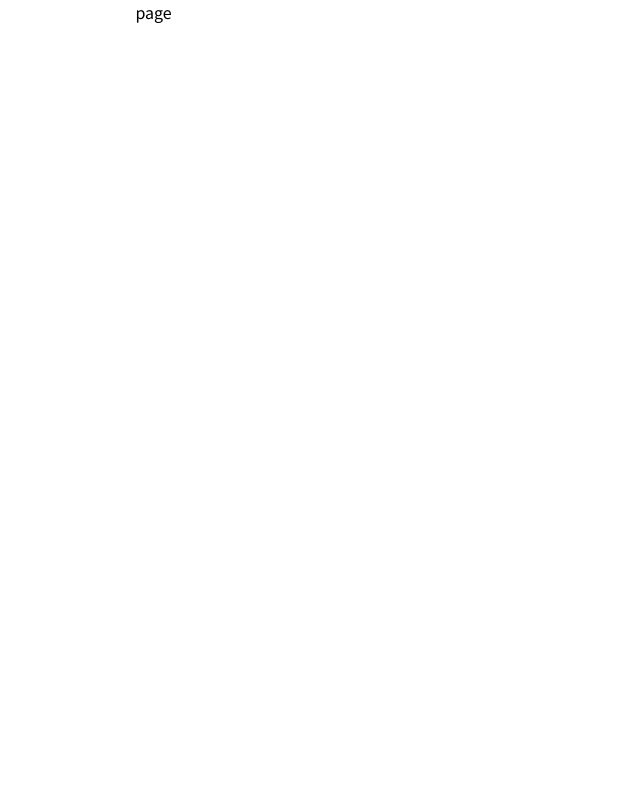
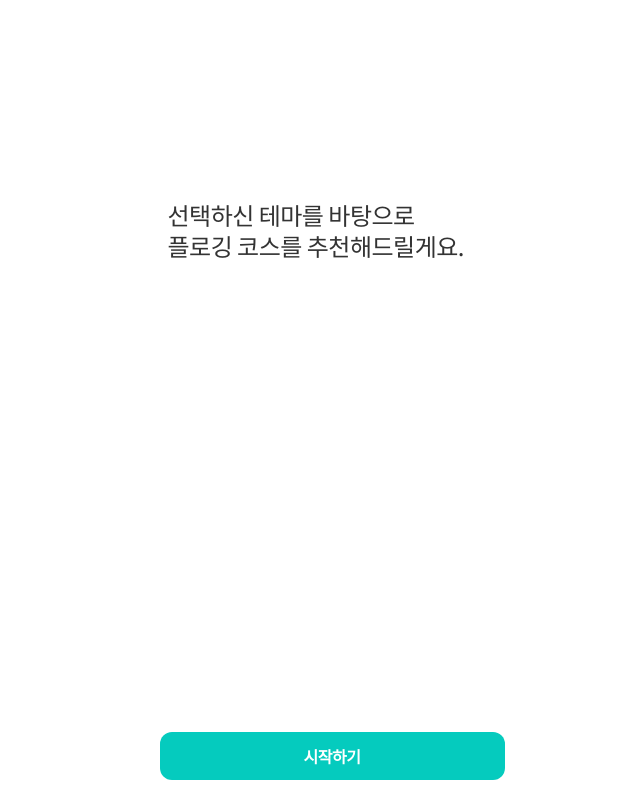
Before and after one commit to Foot-Log/footlog-client, a Next.js app in the folder footlog/: page /onboarding/step4 in a window 1280 px wide. Shown: the whole page, without its empty margins (308-948 px from the left). Built offline with nearby package versions, Linux system fonts and the light colour scheme.

Commit message:
design: 온보딩 완료 페이지

```diff
--- a/footlog/src/app/onboarding/step4/page.tsx
+++ b/footlog/src/app/onboarding/step4/page.tsx
@@ -1,3 +1,44 @@
+'use client';
+import { useEffect, useState } from 'react';
+import { useRouter } from 'next/navigation';
+import OnboardingTitle from '@components/onboarding/OnboardingTitle';
+import OnboardingBtn from '@components/onboarding/OnboardingBtn';
+
 export default function page() {
-  return <div>page</div>;
+  const router = useRouter();
+  const [isOnboardingBtnDisabled, setIsOnboardingBtnDisabled] = useState(true); // 초기값 true로 설정
+  const [titleText, setTitleText] = useState(
+    <>
+      ㅇㅇ 님께서 좋아하실 만한
+      <br />
+      플로깅 코스를 찾고 있어요.
+    </>,
+  );
+
+  useEffect(() => {
+    const timer = setTimeout(() => {
+      setIsOnboardingBtnDisabled(false); // 3초 후 버튼 활성화
+      setTitleText(
+        // 버튼 활성화 시 제목 변경
+        <>
+          선택하신 테마를 바탕으로
+          <br />
+          플로깅 코스를 추천해드릴게요.
+        </>,
+      );
+    }, 3000);
+
+    return () => clearTimeout(timer); // 컴포넌트 언마운트 시 타이머 정리
+  }, []);
+
+  return (
+    <main className="w-full h-full flex flex-col relative pt-[100px] px-6">
+      <OnboardingTitle text={titleText} />
+      <OnboardingBtn
+        text="시작하기"
+        $disabled={isOnboardingBtnDisabled}
+        handleOnboardingBtn={() => router.push('/home')}
+      />
+    </main>
+  );
 }
--- a/footlog/src/components/onboarding/OnboardingTitle.tsx
+++ b/footlog/src/components/onboarding/OnboardingTitle.tsx
@@ -1,7 +1,7 @@
 import { ReactNode } from 'react';
 
 interface OnboardingTitleProps {
-  number: number;
+  number?: number;
   text: ReactNode; // 줄바꿈 때문에 text를 JSX 요소로 사용하기 위함
 }
 
```
